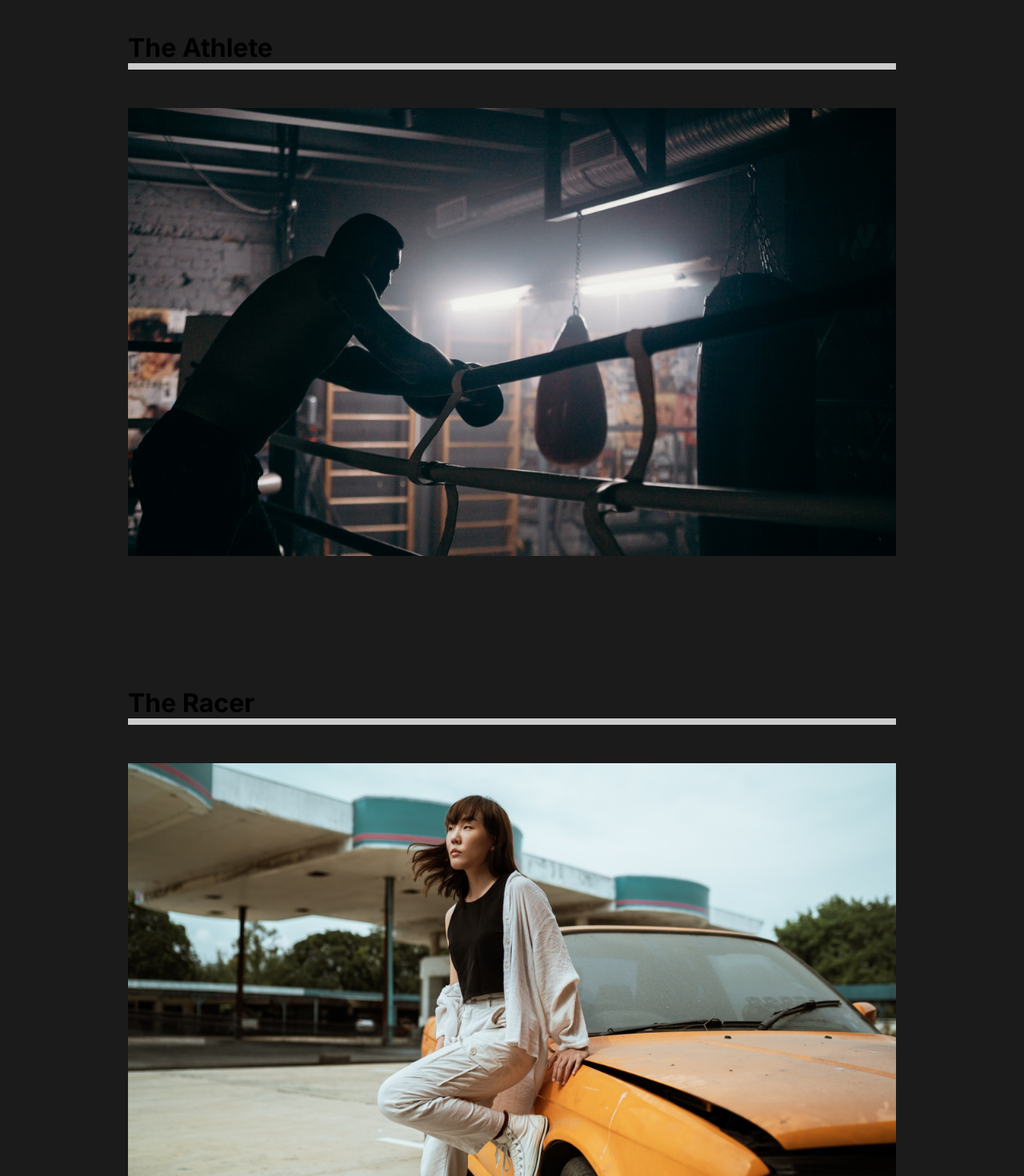
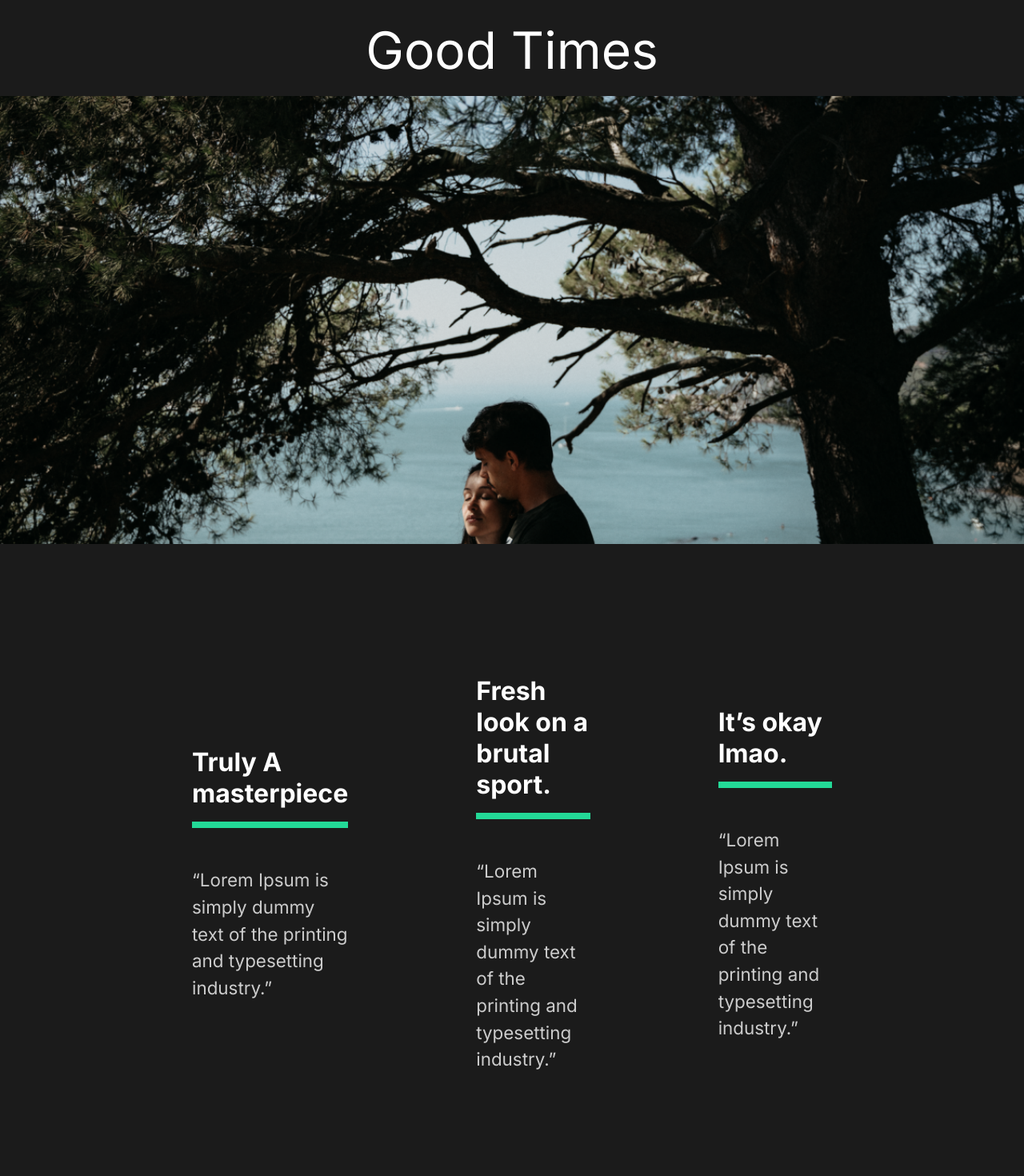
Before and after one commit to tatjama/react-portfolio, a React (Create React App) app: page /work/good-times in a window 1280 px wide. Shown: the part 120-1590 px from the top of the page at 80% size. Built offline with nearby package versions, Linux system fonts and the light colour scheme.

Commit message:
movie detail

```diff
--- a/src/App.js
+++ b/src/App.js
@@ -3,6 +3,7 @@
 //Pages import
 import AboutUs from './pages/AboutUs';
 import OurWork from './pages/OurWork';
+import MovieDetail from './pages/MovieDetail';
 import ContactUs from './pages/ContactUs';
 import Nav from './components/Nav';
 //Router
@@ -17,8 +18,11 @@
         <Route path = "/" exact>
             <AboutUs/>
         </Route>
-        <Route path = "/work">
+        <Route path = "/work" exact>
           <OurWork/>
+        </Route>
+        <Route path = "/work/:id">
+          <MovieDetail/>
         </Route>
         <Route path = "/contact">
           <ContactUs/>
--- /dev/null
+++ b/src/movieState.js
@@ -0,0 +1,81 @@
+//Import Images
+import athlete from "./img/athlete-small.png";
+import goodtimes from "./img/goodtimes-small.png";
+import theracer from "./img/theracer-small.png";
+import athlete2 from "./img/athlete2.png";
+import goodtimes2 from "./img/good-times2.jpg";
+import theracer2 from "./img/the-racer2.jpg";
+
+export const MovieState = () => {
+  return [
+    {
+      title: "The Athlete",
+      mainImg: athlete,
+      secondaryImg: athlete2,
+      url: "/work/the-athlete",
+      awards: [
+        {
+          title: "Truly A masterpiece",
+          description:
+            "“Lorem Ipsum is simply dummy text of the printing and typesetting industry.”",
+        },
+        {
+          title: "Fresh look on a brutal sport.",
+          description:
+            "“Lorem Ipsum is simply dummy text of the printing and typesetting industry.”",
+        },
+        {
+          title: "It’s okay lmao.",
+          description:
+            "“Lorem Ipsum is simply dummy text of the printing and typesetting industry.”",
+        },
+      ],
+    },
+    {
+      title: "Good Times",
+      mainImg: goodtimes,
+      url: "/work/good-times",
+      secondaryImg: goodtimes2,
+      awards: [
+        {
+          title: "Truly A masterpiece",
+          description:
+            "“Lorem Ipsum is simply dummy text of the printing and typesetting industry.”",
+        },
+        {
+          title: "Fresh look on a brutal sport.",
+          description:
+            "“Lorem Ipsum is simply dummy text of the printing and typesetting industry.”",
+        },
+        {
+          title: "It’s okay lmao.",
+          description:
+            "“Lorem Ipsum is simply dummy text of the printing and typesetting industry.”",
+        },
+      ],
+    },
+    {
+      title: "The Racer",
+      mainImg: theracer,
+      url: "/work/the-racer",
+      secondaryImg: theracer2,
+      awards: [
+        {
+          title: "Truly A masterpiece",
+          description:
+            "“Lorem Ipsum is simply dummy text of the printing and typesetting industry.”",
+        },
+        {
+          title: "Fresh look on a brutal sport.",
+          description:
+            "“Lorem Ipsum is simply dummy text of the printing and typesetting industry.”",
+        },
+        {
+          title: "It’s okay lmao.",
+          description:
+            "“Lorem Ipsum is simply dummy text of the printing and typesetting industry.”",
+        },
+      ],
+    },
+  ];
+};
--- /dev/null
+++ b/src/pages/MovieDetail.js
@@ -0,0 +1,88 @@
+import React, {useState, useEffect} from 'react';
+import styled from "styled-components";
+import { useHistory } from 'react-router-dom';
+import {MovieState} from '../movieState';
+
+const MovieDetail = () => {
+    const history = useHistory();
+    const url = history.location.pathname;
+    const [movies, setMovies] = useState(MovieState);
+    const [movie, setMovie] = useState(null)
+    useEffect(() => {
+        const currentMovie = movies.filter((stateMovie) => stateMovie.url === url)
+        setMovie(currentMovie[0])
+    }, [movies, url])
+
+    return(
+        <>
+        {movie &&(
+            <Details>
+            <HeadLine>
+                <h2>{movie.title}</h2>
+                <img src = {movie.mainImg} alt = {movie.title}/>
+            </HeadLine>
+            <Awards>
+                {movie.awards.map((award) => (
+                    <Award title = {award.title} description = {award.description} key = {award.title}/>
+                ))}
+            </Awards>
+        </Details>
+        )}
+
+        </>
+    )
+}
+
+const Details = styled.div `
+color: white;
+`
+const HeadLine = styled.div `
+min-height: 90vh;
+padding-top: 20vh;
+position: relative;
+h2{
+    position: absolute;
+    top: 10%;
+    left: 50%;
+    transform: translate(-50%, -10%);
+}
+img{
+    width: 100%;
+    height: 70vh;
+    object-fit: cover;
+}
+`
+const Awards = styled.div `
+min-height: 80vh;
+margin: 5rem 10rem;
+display: flex;
+justify-content: space-around;
+align-items: center;
+`
+const AwardStyle = styled.div `
+padding: 5rem;
+h3{
+    font-size: 2rem;
+}
+.line{
+    height: 0.5rem;
+    width: 100%;
+    background-color: #23d997;
+    margin: 1rem 0rem;
+}
+p{
+    padding: 2rem 0rem;
+}
+`
+
+//Award component
+const Award = ({title, description}) => {
+    return(
+        <AwardStyle>
+            <h3>{title}</h3>
+            <div className = "line"></div>
+            <p>{description}</p>
+        </AwardStyle>
+    )
+}
+export default MovieDetail;
```
